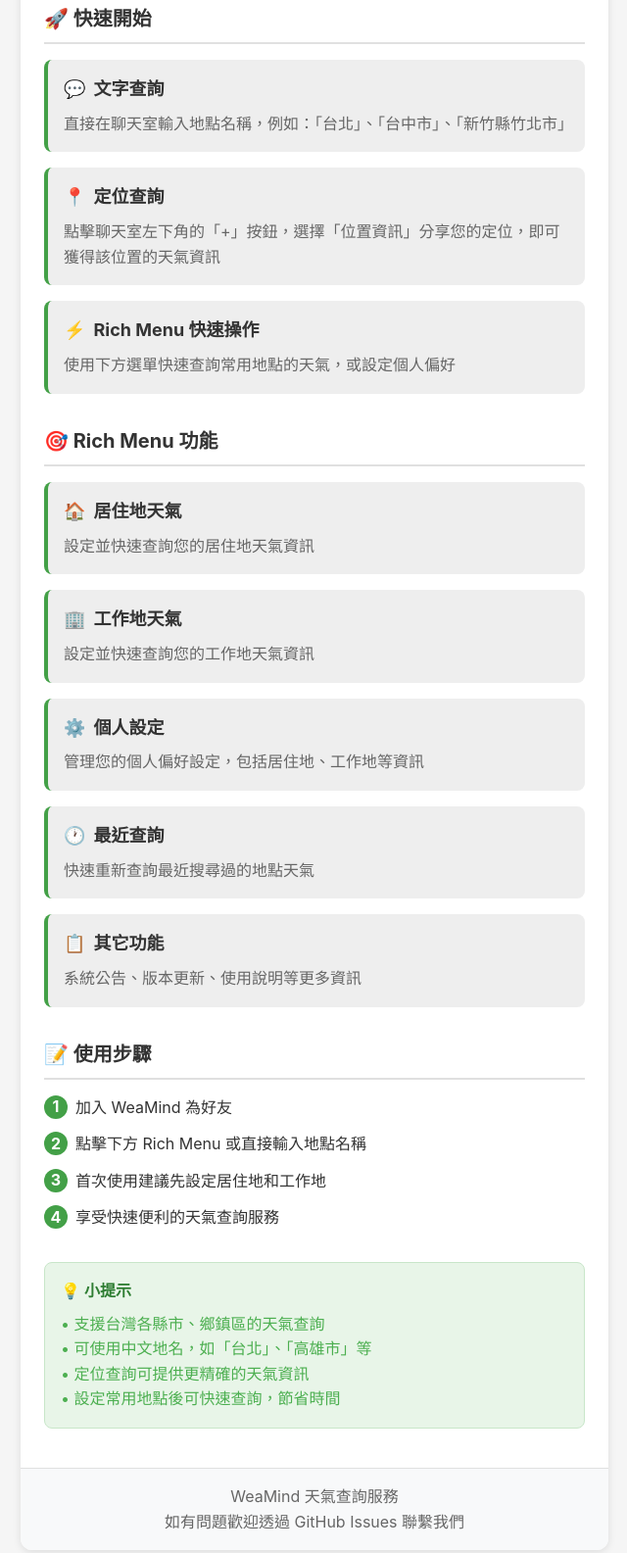
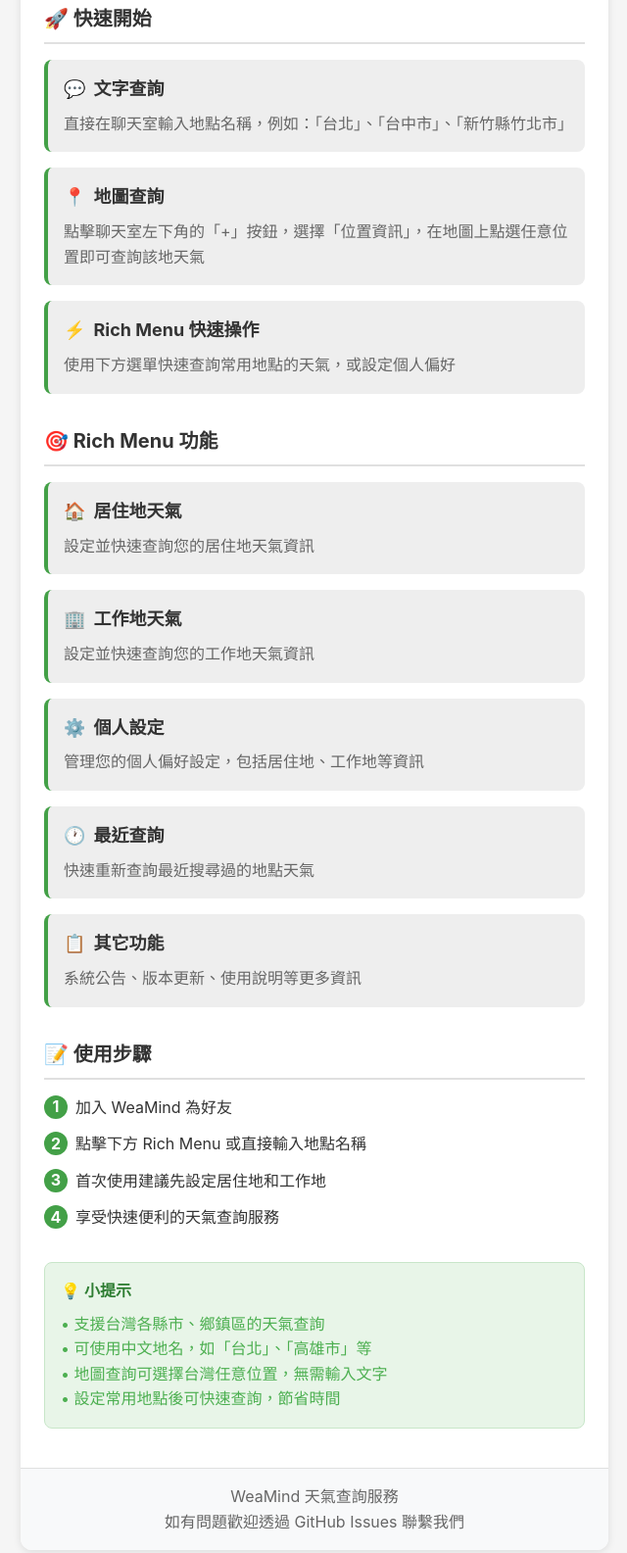
Before and after one commit to kyomind/WeaMind, a plain HTML site: page static/help/index.html in a window 1280 px wide. Shown: the part 157-1742 px from the top of the page at 98% size, without its empty margins (319-959 px from the left). Drawn offline with Linux system fonts and the light colour scheme.

Commit message:
Update location references to "地圖查詢"

```diff
--- a/static/help/index.html
+++ b/static/help/index.html
@@ -193,9 +193,9 @@
                 <div class="feature">
                     <h3>
                         <span>📍</span>
-                        定位查詢
+                        地圖查詢
                     </h3>
-                    <p>點擊聊天室左下角的「+」按鈕，選擇「位置資訊」分享您的定位，即可獲得該位置的天氣資訊</p>
+                    <p>點擊聊天室左下角的「+」按鈕，選擇「位置資訊」，在地圖上點選任意位置即可查詢該地天氣</p>
                 </div>
 
                 <div class="feature">
@@ -266,7 +266,7 @@
                 <div class="tip-content">
                     • 支援台灣各縣市、鄉鎮區的天氣查詢<br>
                     • 可使用中文地名，如「台北」、「高雄市」等<br>
-                    • 定位查詢可提供更精確的天氣資訊<br>
+                    • 地圖查詢可選擇台灣任意位置，無需輸入文字<br>
                     • 設定常用地點後可快速查詢，節省時間
                 </div>
             </div>
```
Also changed, not shown: docs/rich_menu/archive/preview.html (+1 -1 lines), 1 other file.
